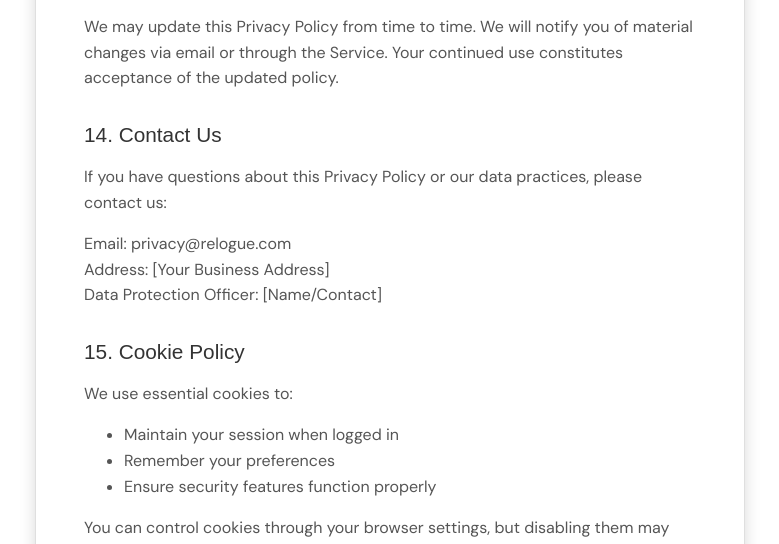
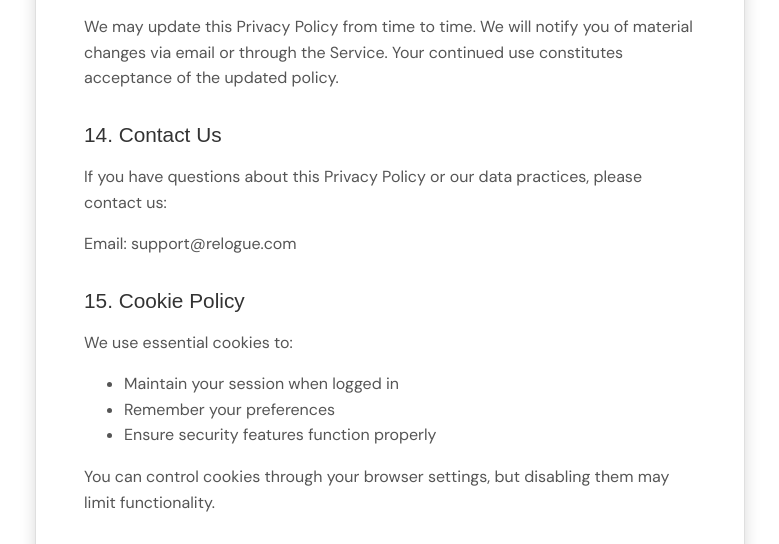
Before and after one commit to adakh3/fin_new, a Django app: page /privacy/ in a window 1280 px wide. Shown: the part 3065-3609 px from the top of the page, without its empty margins (250-1029 px from the left). Run offline with Django 5.2, Linux system fonts and the light colour scheme; some libraries are stand-ins or nearby versions; some web fonts are replaced.

Commit message:
Update contact information in legal documents
- Remove physical address references from EULA and Privacy Policy
- Use only email contact (support@relogue.com)
- Simplify governing law to United States

🤖 Generated with [Claude Code](https://claude.ai/code)

Co-Authored-By: Claude <noreply@anthropic.com>

```diff
--- a/myapp/templates/myapp/eula.html
+++ b/myapp/templates/myapp/eula.html
@@ -83,12 +83,11 @@
                         <p>We may update this Agreement from time to time. We will notify you of any material changes via email or through the Service. Continued use after changes constitutes acceptance.</p>
 
                         <h2>14. Governing Law</h2>
-                        <p>This Agreement shall be governed by the laws of [Your Jurisdiction], without regard to its conflict of law provisions.</p>
+                        <p>This Agreement shall be governed by the laws of the United States, without regard to its conflict of law provisions.</p>
 
                         <h2>15. Contact Information</h2>
                         <p>For questions about this Agreement, please contact us at:</p>
-                        <p>Email: legal@relogue.com<br>
-                        Address: [Your Business Address]</p>
+                        <p>Email: support@relogue.com</p>
                     </div>
 
                     <div class="text-center mt-5">
--- a/myapp/templates/myapp/privacy.html
+++ b/myapp/templates/myapp/privacy.html
@@ -120,11 +120,7 @@
 
                         <h2>14. Contact Us</h2>
                         <p>If you have questions about this Privacy Policy or our data practices, please contact us:</p>
-                        <p>
-                            Email: privacy@relogue.com<br>
-                            Address: [Your Business Address]<br>
-                            Data Protection Officer: [Name/Contact]
-                        </p>
+                        <p>Email: support@relogue.com</p>
 
                         <h2>15. Cookie Policy</h2>
                         <p>We use essential cookies to:</p>
```
